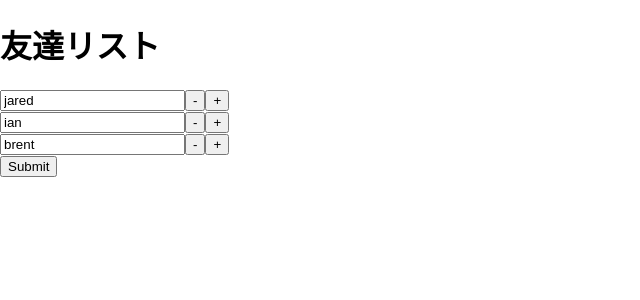
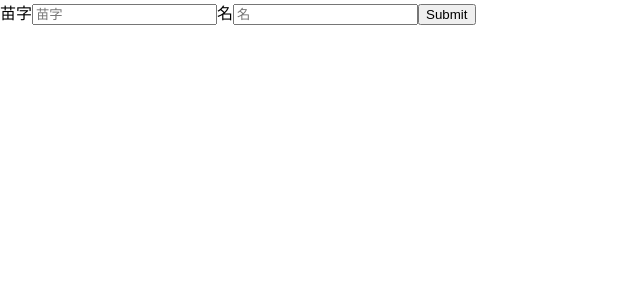
Before and after one commit to Yulikepython/formik-tut, a React (Create React App) app in the folder src/: page / in a window 1280 px wide. Shown: the top 300 px of the page, without its empty margins (0-640 px from the left). Built offline with nearby package versions, Linux system fonts and the light colour scheme.

Commit message:
usefield blog

```diff
--- a/src/src/App.js
+++ b/src/src/App.js
@@ -1,9 +1,9 @@
-import FriendList from "./seventh0321_customize"
+import SignupForm from "./Rewrite0504"
 
 function App() {
   return (
     <div className="App">
-      <FriendList />
+      <SignupForm />
     </div>
   );
 }
--- /dev/null
+++ b/src/src/Rewrite0504.js
@@ -0,0 +1,50 @@
+import React from "react"
+import { Formik, Form, useField, Field } from "formik"
+
+const MyTextInput = ({label, ...props}) => {
+    const [field] = useField(props)
+    console.log(useField(props))
+    console.log("props", props)
+    console.log("field: ", field)
+    return (
+        <>
+            <label htmlFor={props.name}>{label}</label>
+            <input {...field} {...props} />
+            {/* <input className="text-input" {...props} /> */}
+        </>
+    )
+}
+
+const SignupForm = () => {
+    return (
+        <Formik
+            initialValues = {{
+                "lastName": "",
+                "firstName":"",
+            }}
+            onSubmit = {values =>
+              console.log(values)
+            }
+
+        >
+          <Form>
+            <label htmlFor="lastName">苗字</label>
+            <Field
+              name="lastName"
+              type="text"
+              placeholder="苗字"
+            >
+            </Field>
+            <MyTextInput
+                label="名"
+                name="firstName"
+                type="text"
+                placeholder="名"
+            />
+            <button type="submit">Submit</button>
+          </Form>
+        </Formik>
+    )
+}
+
+export default SignupForm
```
